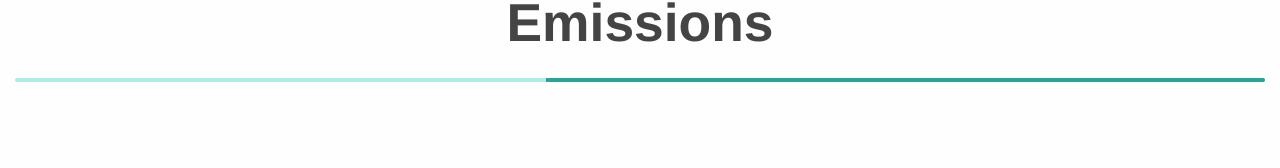
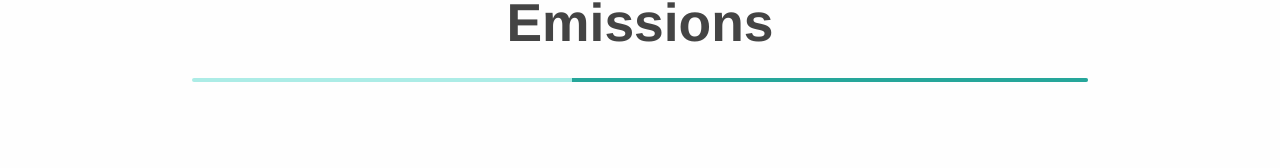
Before and after one commit to JSitter/react_visualizer_challenge, a React app: page /emissions in a window 1280 px wide. Shown: the part 479-647 px from the top of the page. Built offline with nearby package versions, Linux system fonts and the light colour scheme.

Commit message:
style loading bar

```diff
--- a/src/css/style.css
+++ b/src/css/style.css
@@ -25,6 +25,10 @@ svg {
 
 .nav-wrapper{
   background-color: rgb(40, 76, 101);
+}
+
+.progress{
+  max-width: 70vw;
 }
 
 footer {
```
